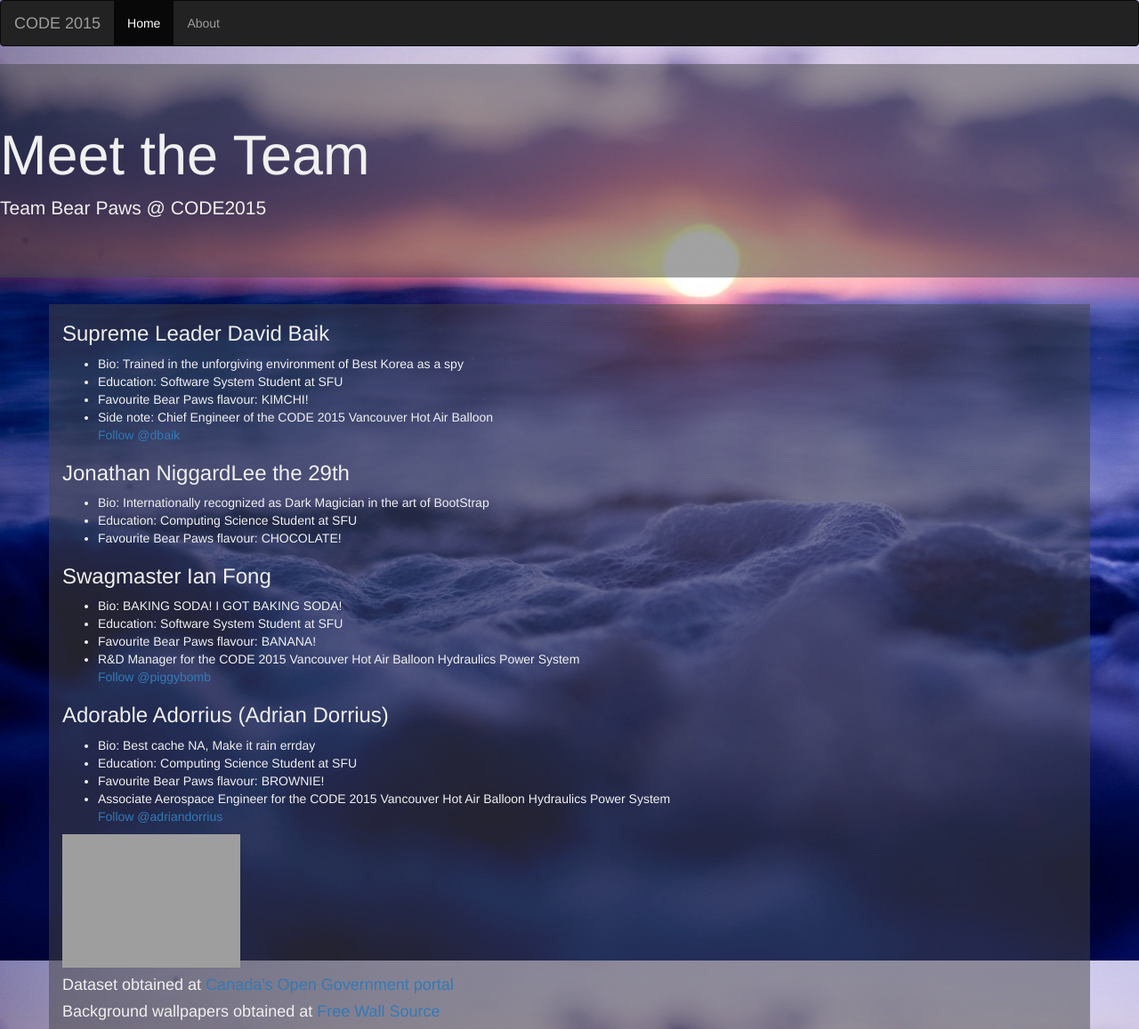
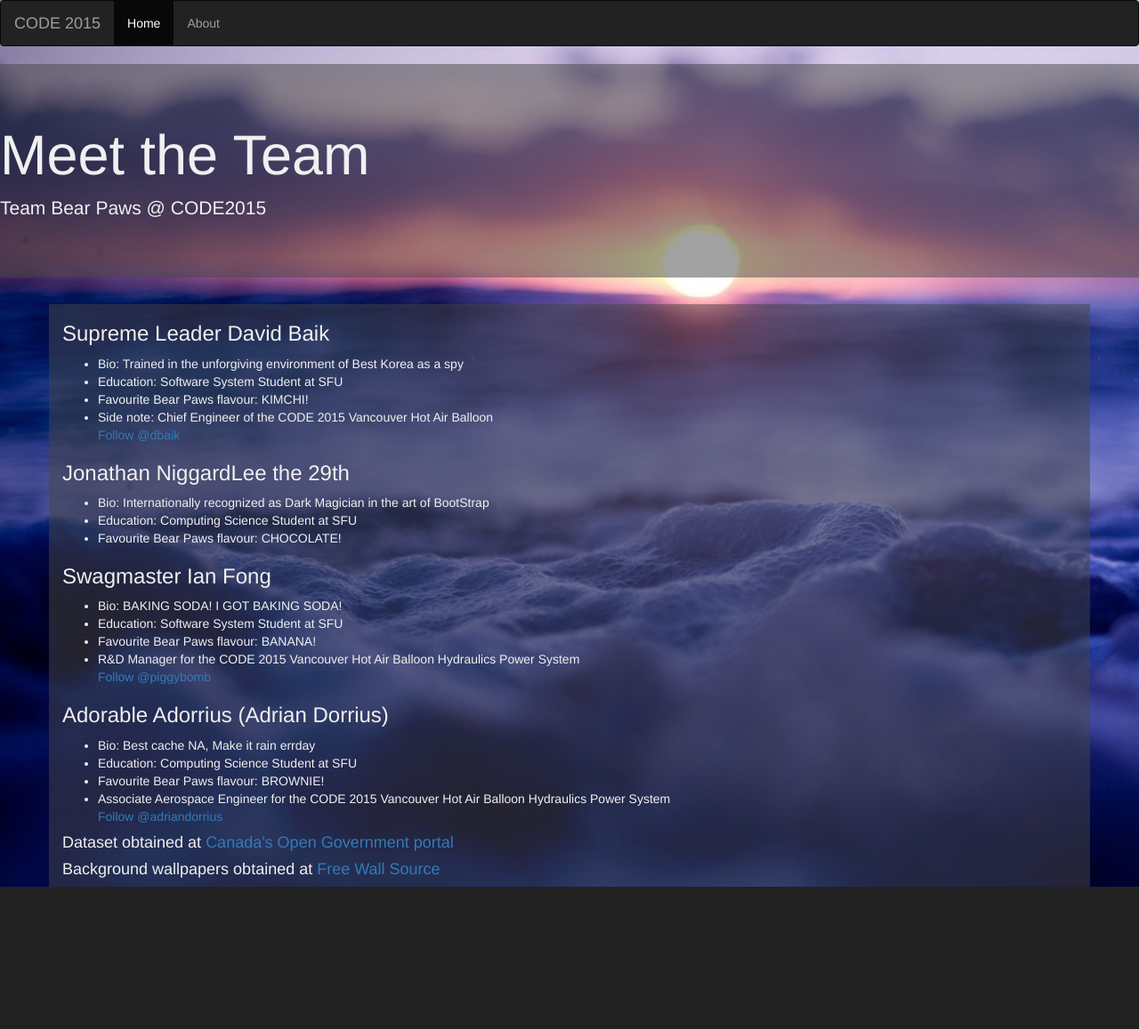
Before and after one commit to piggybomb/bearpaws, a Django app: page /about/ in a window 1280 px wide. Shown: the whole page at 89% size. After the commit the page ends 997 px from the top, so only its background shows below. Run offline with Django 3.2, Linux system fonts and the light colour scheme; some libraries are stand-ins or nearby versions; grey boxes are pictures that could not be loaded.

Commit message:
removed img

```diff
--- a/bp/cofy/templates/cofy/about.html
+++ b/bp/cofy/templates/cofy/about.html
@@ -47,7 +47,6 @@
 <script>!function(d,s,id){var js,fjs=d.getElementsByTagName(s)[0],p=/^http:/.test(d.location)?'http':'https';if(!d.getElementById(id)){js=d.createElement(s);js.id=id;js.src=p+'://platform.twitter.com/widgets.js';fjs.parentNode.insertBefore(js,fjs);}}(document, 'script', 'twitter-wjs');</script>
         </ul>
 
-<img src="static/cofy/team.jpg"height "200" width="200">
 <p>
 	<h4>Dataset obtained at <a href="http://open.canada.ca/data/en/dataset/e80851b8-de68-43bd-a85c-c72e1b3a3890">Canada's Open Government portal</a></h4>
 	<h4>Background wallpapers obtained at <a href="http://freewallsource.com/">Free Wall Source</a></h4>
```
